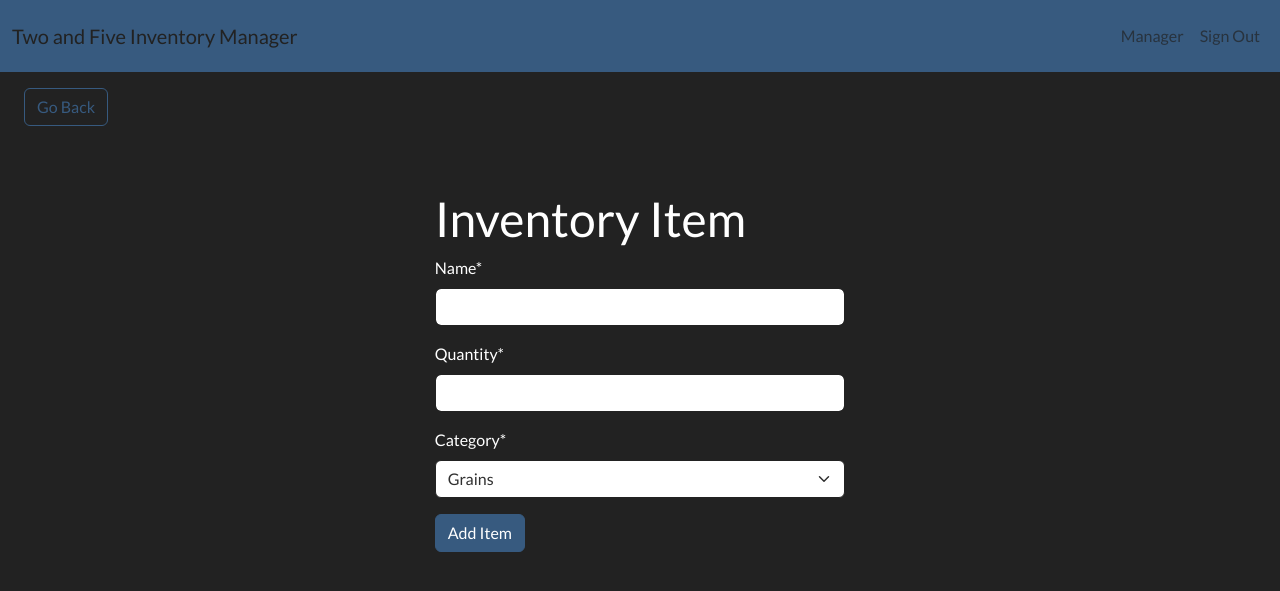
After one commit to RaphaelIsaiah/Two-and-Five-Inventory-Manager, a Django app: page /add-item/ in a window 1280 px wide. The commit adds this page. Shown: the top 591 px of the page. Run offline with Django 5.2, Linux system fonts and the light colour scheme; a user stored in the database is signed in; data comes from the database, SQL or seed files in the repository; both versions use the stored data as it was after the commit; some libraries are stand-ins or nearby versions.

Commit message:
Functionality to add items done. Related links added.

```diff
--- a/two_and_five_inventory_manager/inventory/forms.py
+++ b/two_and_five_inventory_manager/inventory/forms.py
@@ -1,12 +1,21 @@
 from django import forms
 from django.contrib.auth.models import User
 from django.contrib.auth.forms import UserCreationForm
+from .models import InventoryItem, Category
 
 
 class UserRegisterForm(UserCreationForm):
     email = forms.EmailField()
-    usable_password = None # removes the password authentication display.
+    usable_password = None  # removes the password authentication display.
 
     class Meta:
         model = User
         fields = ["username", "email", "password1", "password2"]
+
+
+class InventoryItemForm(forms.ModelForm):
+    category = forms.ModelChoiceField(queryset=Category.objects.all(), initial=0)
+
+    class Meta:
+        model = InventoryItem
+        fields = ["name", "quantity", "category"]
--- a/two_and_five_inventory_manager/inventory/templates/inventory/dashboard.html
+++ b/two_and_five_inventory_manager/inventory/templates/inventory/dashboard.html
@@ -4,7 +4,7 @@
 <div class="row">
     <div class="col-md-10 col-12 mx-auto mt-5">
         <div class="d-flex justify-content-end">
-            <a href="#" class="btn btn-primary">+</a>
+            <a href="{% url 'add-item' %}" class="btn btn-primary">+</a>
         </div>
 
         <table class="table table-hover table-striped">
--- /dev/null
+++ b/two_and_five_inventory_manager/inventory/templates/inventory/item_form.html
@@ -0,0 +1,22 @@
+{% extends 'inventory/base.html' %}
+{% load crispy_forms_tags %}
+
+
+{% block content %}
+<a href="{% url 'dashboard' %}" class="btn btn-outline-primary my-3 mx-4">Go Back</a>
+
+<div class="row">
+    <div class="col-11 col-md-4 mx-auto mt-5">
+        <h1>Inventory Item</h1>
+
+        <form method="POST">
+            {% csrf_token %}
+            {{ form|crispy }}
+
+            <div class="mt-3">
+                <button class="btn btn-primary">Add Item</button>
+            </div>
+        </form>
+    </div>
+</div>
+{% endblock content %}
--- a/two_and_five_inventory_manager/inventory/urls.py
+++ b/two_and_five_inventory_manager/inventory/urls.py
@@ -1,11 +1,12 @@
 from django.contrib import admin
 from django.urls import path
-from .views import Index, SignUpView, Dashboard
+from .views import Index, SignUpView, Dashboard, AddItem
 from django.contrib.auth import views as auth_views
 
 urlpatterns = [
     path("", Index.as_view(), name="index"),  # root path
     path("dashboard/", Dashboard.as_view(), name="dashboard"),
+    path("add-item/", AddItem.as_view(), name="add-item"),
     path("signup/", SignUpView.as_view(), name="signup"),
     path(
         "login/",
--- a/two_and_five_inventory_manager/inventory/views.py
+++ b/two_and_five_inventory_manager/inventory/views.py
@@ -1,9 +1,10 @@
 from django.shortcuts import render, redirect
-from django.views.generic import TemplateView, View
+from django.urls import reverse_lazy
+from django.views.generic import TemplateView, View, CreateView
 from django.contrib.auth import authenticate, login
 from django.contrib.auth.mixins import LoginRequiredMixin
-from .forms import UserRegisterForm
-from .models import InventoryItem
+from .forms import UserRegisterForm, InventoryItemForm
+from .models import InventoryItem, Category
 
 
 class Index(TemplateView):
@@ -40,3 +41,23 @@ class SignUpView(View):
 
         # if the form is not valid, it renders this to avoid errors.
         return render(request, "inventory/signup.html", {"form": form})
+
+
+class AddItem(LoginRequiredMixin, CreateView):
+    model = InventoryItem
+    form_class = InventoryItemForm
+    template_name = (
+        "inventory/item_form.html"  # html template that renders to the screen
+    )
+    success_url = reverse_lazy("dashboard")  # redirects to the dashboard page
+
+    def get_context_data(self, **kwargs):
+        context = super().get_context_data(**kwargs)  # gets the original context
+        context["categories"] = Category.objects.all()  # adds a value to it
+        return context  # returns the context dictionary after the change
+
+    # removes the risk of errror
+    # sets the user on the form by default to be the loggedin user
+    def form_valid(self, form):
+        form.instance.user = self.request.user
+        return super().form_valid(form)
```
Also changed, not shown: two_and_five_inventory_manager/db.sqlite3.
